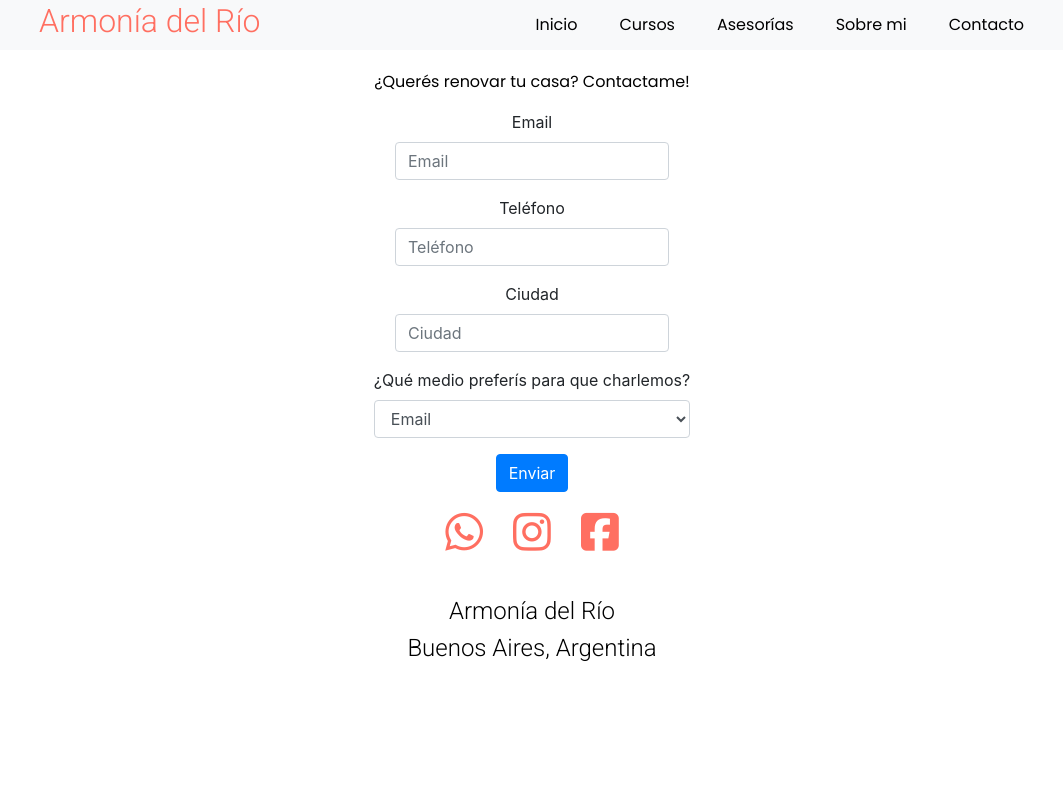
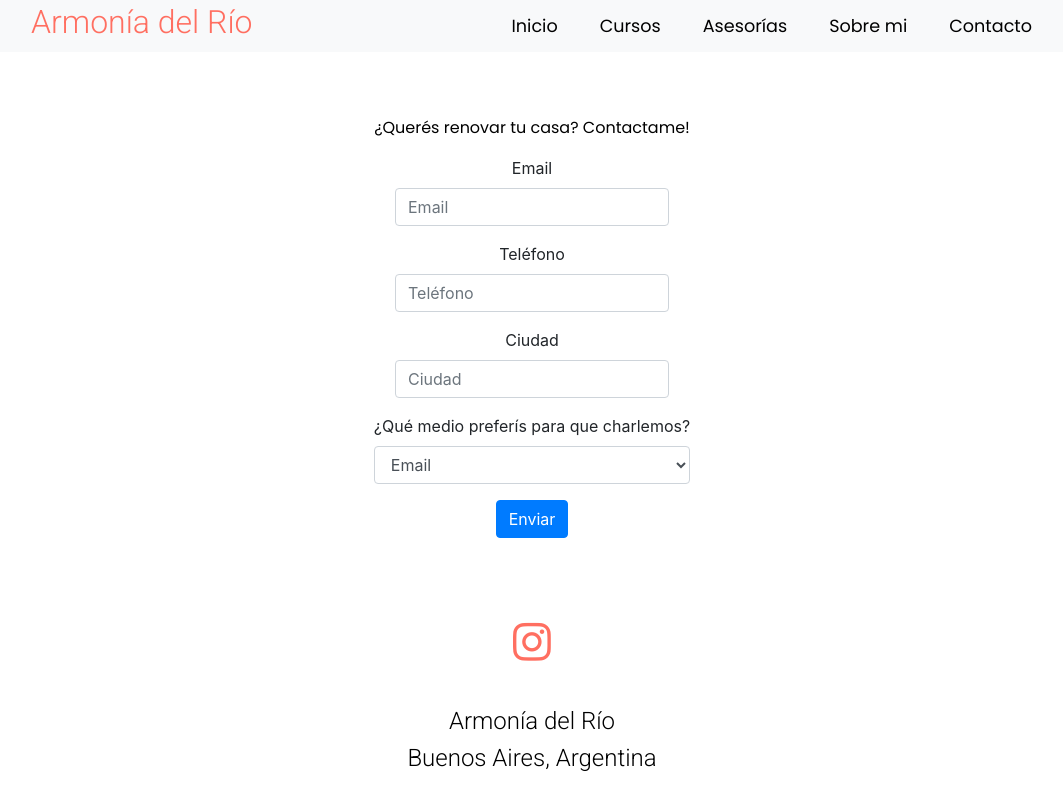
Before and after one commit to micuherrera/coderhouse-final, a website: page contacto.html in a window 1280 px wide. Shown: the whole page, without its empty margins (108-1171 px from the left). Drawn offline with nearby package versions, Linux system fonts and the light colour scheme.

Commit message:
ultimos cambios

```diff
--- a/contacto.html
+++ b/contacto.html
@@ -33,7 +33,7 @@
         <a class="nav-link" href="./Cursos.html">Cursos</a>
       </li>
       <li class="nav-item">
-        <a class="nav-link" href="./asesorías.html">Asesorías</a>
+        <a class="nav-link" href="./asesorias.html">Asesorías</a>
       </li>
       <li class="nav-item">
         <a class="nav-link" href="./Sobre-mi.html">Sobre mi</a>
@@ -44,7 +44,7 @@
     </ul>
   </nav>
 
-  <section>
+  <section class="contact-container">
     <p class="paragraph">¿Querés renovar tu casa? Contactame!</p>
 
     <form>
@@ -81,14 +81,10 @@
   </section>
 
   <section class="social">
+
     <div class="socialIcons">
-      <i class="fab fa-whatsapp"></i>
-    </div>
-    <div class="socialIcons">
-      <i class="fab fa-instagram"></i>
-    </div>
-    <div class="socialIcons">
-      <i class="fab fa-facebook-square"></i>
+      <a href="https://www.instagram.com/armonia.delrio/" class="social-link" target="_blank"><i
+          class="fab fa-instagram"></i></a>
     </div>
   </section>
 
--- a/css/style.css
+++ b/css/style.css
@@ -33,6 +33,9 @@ body {
 .course-info-container {
     width: 60%;
     margin: auto;
+    margin-top: 8vh;
+    margin-bottom: 8vh;
+    font-size: 1.2rem;
 }
 
 
@@ -86,6 +89,16 @@ nav {
     color: #ff6f61;
 }
 
+.social-link {
+    text-decoration: none;
+    color: #ff6f61;
+
+}
+
+.social-link:hover {
+    color: #e26fff;
+}
+
 .home-page {
     display: flex;
     flex-direction: row;
@@ -102,10 +115,12 @@ nav {
     flex-direction: column;
     justify-content: center;
     align-items: center;
+
 }
 
 .aboutMe .section-left {
     padding-left: 5%;
+    font-size: 1.1rem;
 }
 
 .section-right {
@@ -131,6 +146,13 @@ nav {
     width: auto;
     height: 75%;
     margin: auto;
+}
+
+.contact-container {
+    width: 60%;
+    margin: auto;
+    margin-top: 8vh;
+    margin-bottom: 8vh;
 }
 
 .box {
--- a/package.json
+++ b/package.json
@@ -9,7 +9,7 @@
   "devDependencies": {},
   "scripts": {
     "test": "echo \"Error: no test specified\" && exit 1",
-    "sass:compile": "sass --watch ./scss/styles2.scss ./css/style2.css"
+    "sass:compile": "ssass --watch ./scss/styles2.scss ./css/style2.css"
   },
   "repository": {
     "type": "git",
--- a/scss/_nav.scss
+++ b/scss/_nav.scss
@@ -5,19 +5,20 @@
     align-items: center;
 
     color: orangered;
-    list-style-type:none;
+    list-style-type: none;
     font-family: 'Poppins', sans-serif;
     padding: 0%;
     margin-bottom: 20px;
 
     li {
         margin: 0 8px;
-        padding: 5px ;
+        padding: 5px;
 
         transition: 1s;
+        font-size: 1.1rem;
 
         &:hover {
-            transform: scale(1.1,1);
+            transform: scale(1.1, 1);
         }
 
         a {
```
Also changed, not shown: Cursos.html (+1 -1 lines), Sobre-mi.html (+1 -1 lines), asesorias.html (renamed from asesorías.html, +1 -1 lines), index.html (+1 -1 lines), css/style2.css, 1 other file.
